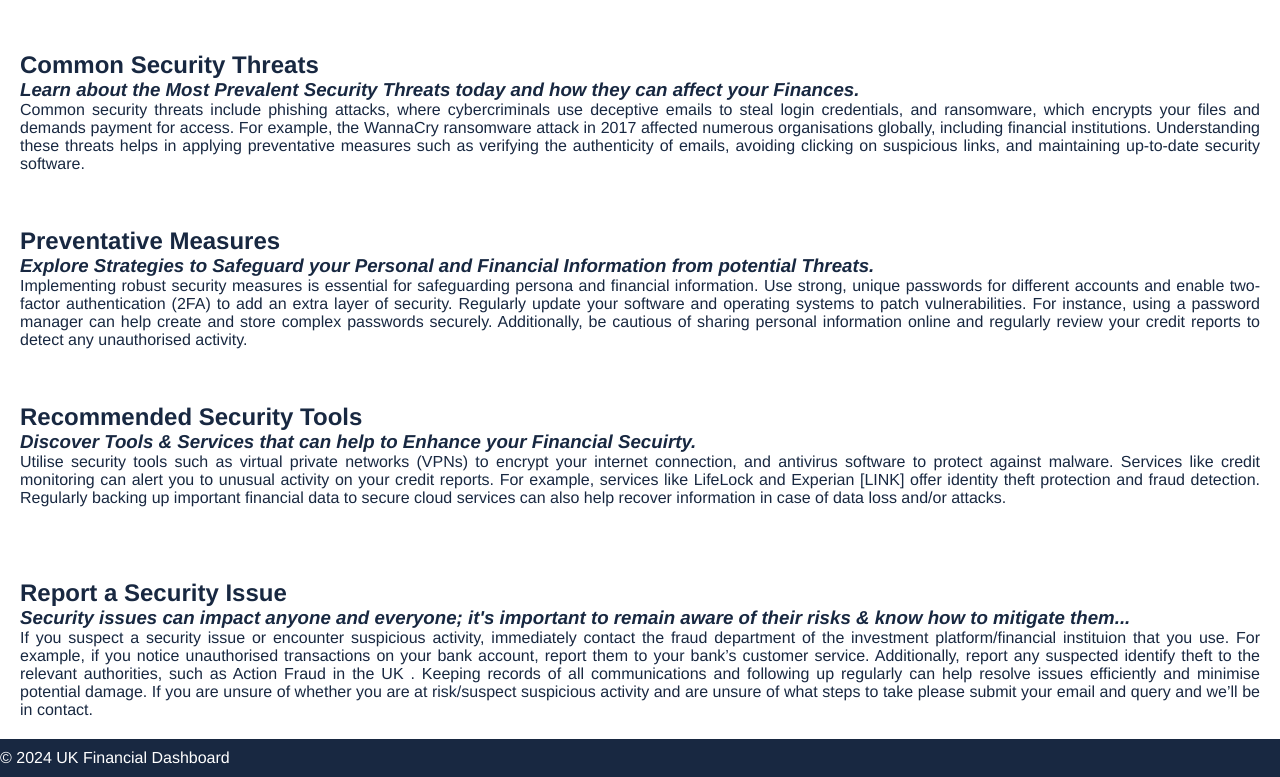
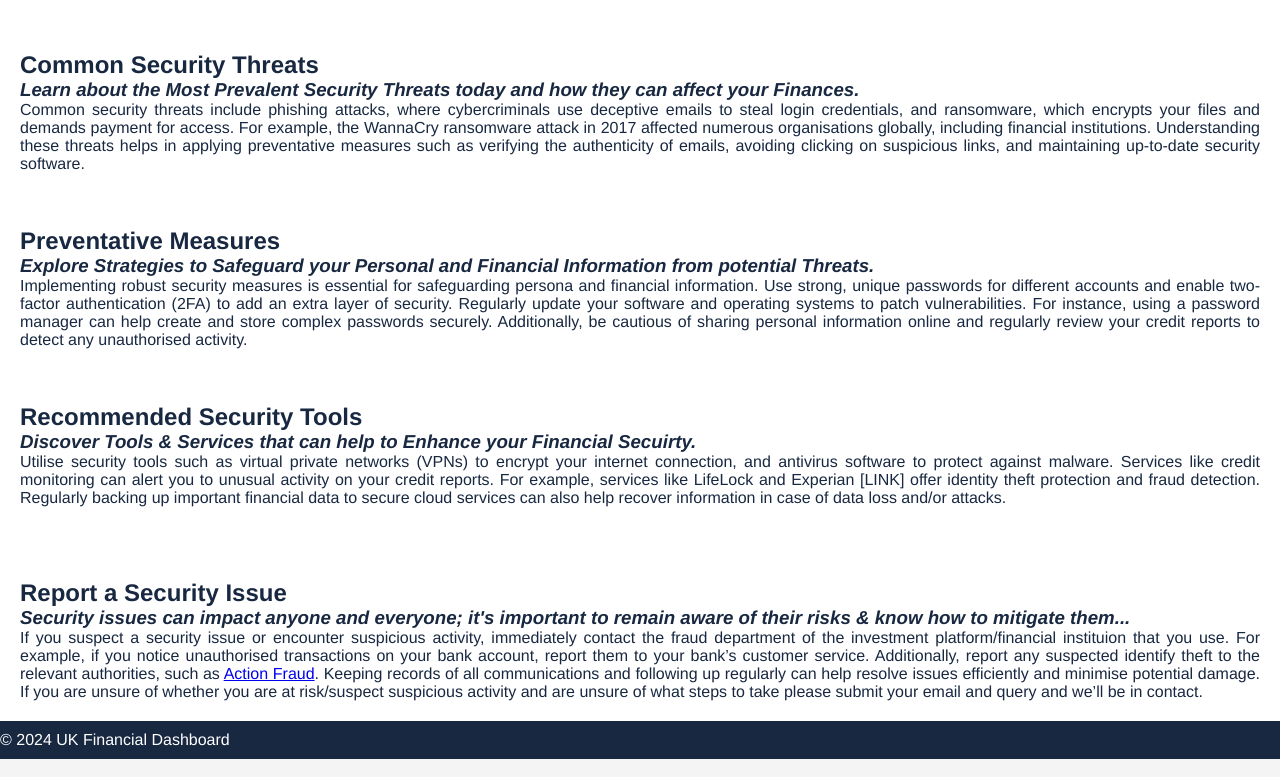
Before and after one commit to KTP8/FinAlDash, a plain HTML site: page financial-dashboard/pages/security.html in a window 1280 px wide. Shown: the part 1031-1808 px from the top of the page. Drawn offline with Linux system fonts and the light colour scheme.

Commit message:
updated security and index

```diff
--- a/financial-dashboard/pages/security.html
+++ b/financial-dashboard/pages/security.html
@@ -75,7 +75,7 @@
             <h3>Security issues can impact anyone and everyone; it's important to remain aware of their risks & know how to mitigate them... <!--NAME--> </h3>
             <p>If you suspect a security issue or encounter suspicious activity, immediately contact the fraud department of the investment platform/financial instituion that you use.
                 For example, if you notice unauthorised transactions on your bank account, report them to your bank’s customer service.
-                Additionally, report any suspected identify theft to the relevant authorities, such as Action Fraud in the UK <!--LINK-->.
+                Additionally, report any suspected identify theft to the relevant authorities, such as <a href="https://www.actionfraud.police.uk/">Action Fraud</a><!--LINK-->.
                 Keeping records of all communications and following up regularly can help resolve issues efficiently and minimise potential damage.
                 If you are unsure of whether you are at risk/suspect suspicious activity and are unsure of what steps to take please submit your email and query and we’ll be in contact.
                 <!--EMAIL--></p>
```
Also changed, not shown: financial-dashboard/pages/index.html (+2 -2 lines).
